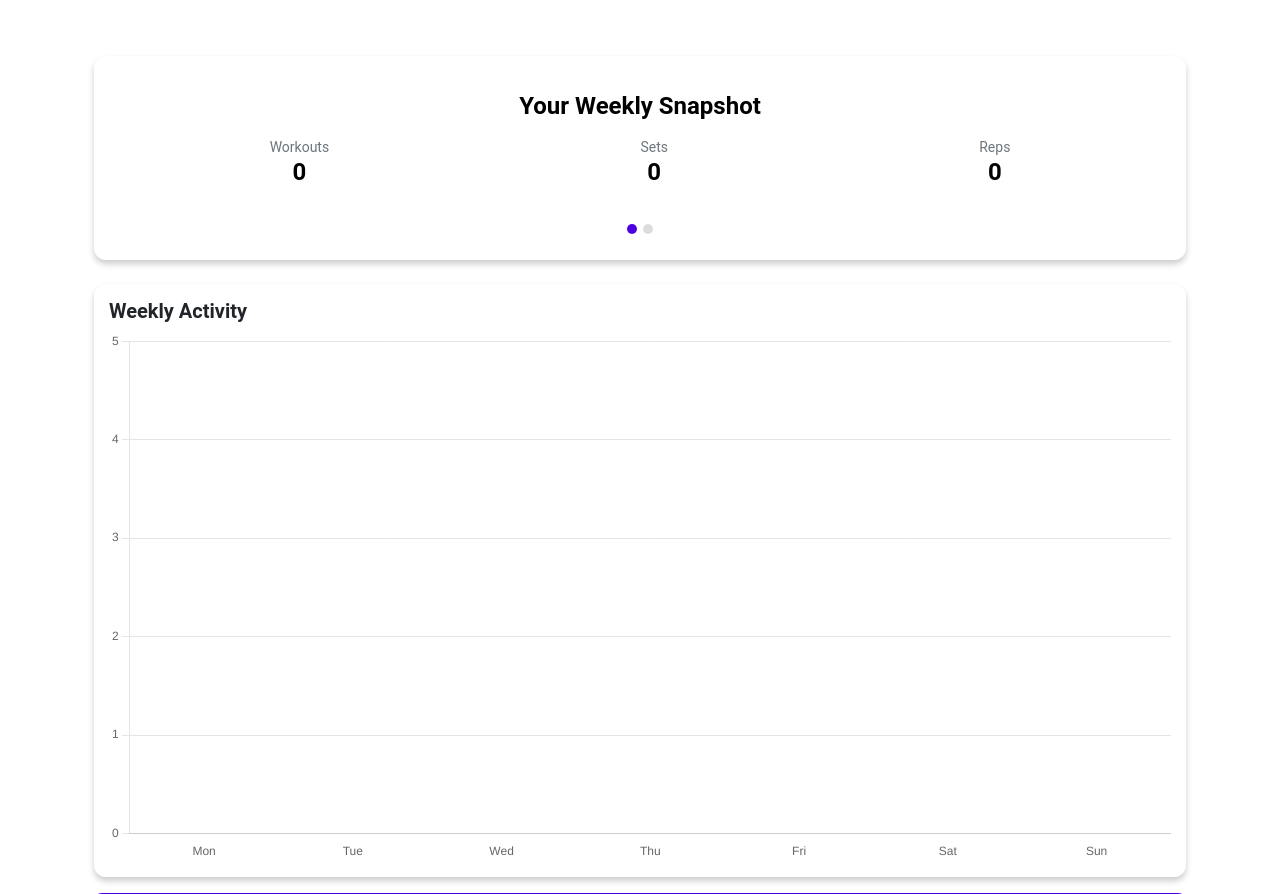
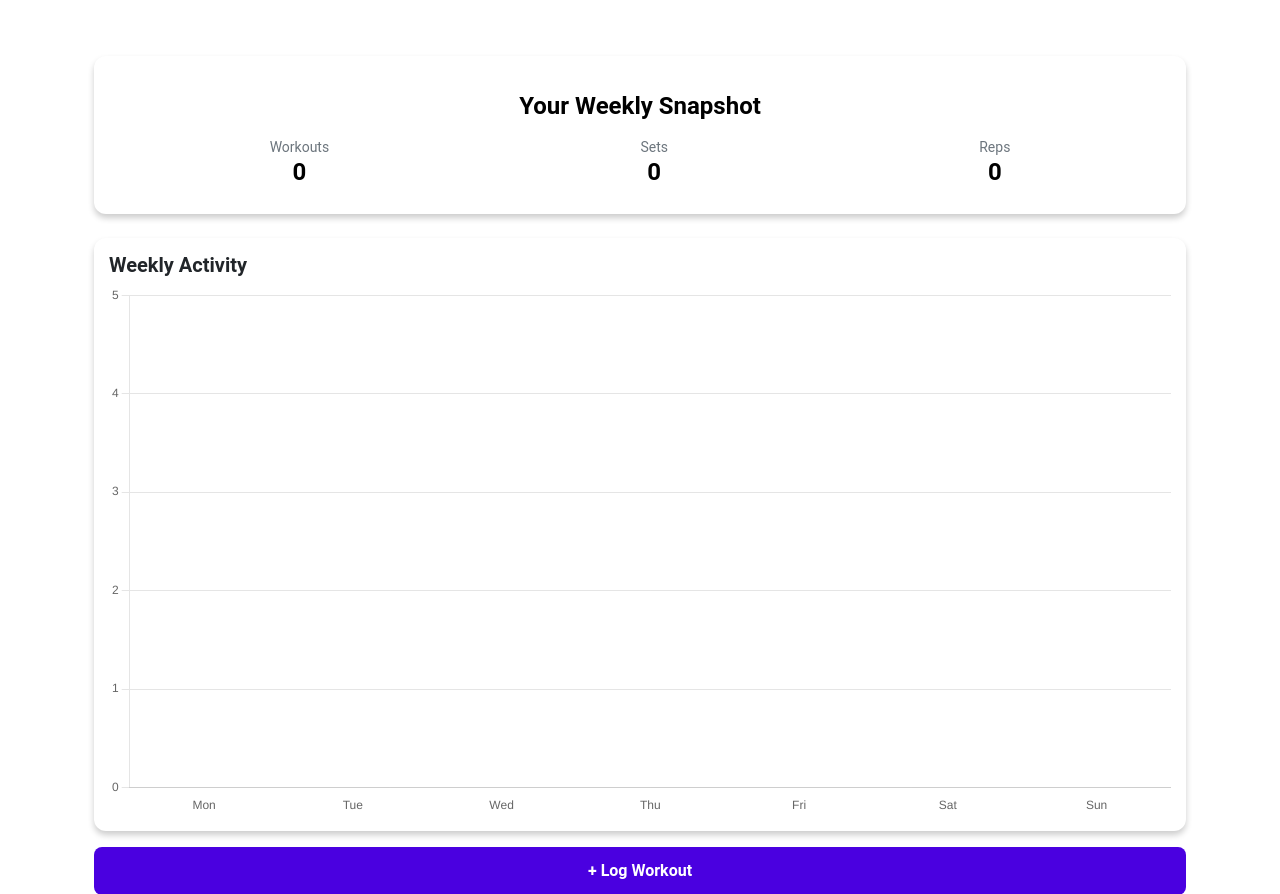
Before and after one commit to Jeoshyung/csci42-gym-app, a Django app: page / in a window 1280 px wide. Shown: the part 117-1011 px from the top of the page. Run offline with Django 5.2, Linux system fonts and the light colour scheme; the visitor is signed in with stand-in values (Sample User, id 1); data that the repository does not hold is empty; some libraries are stand-ins or nearby versions.

```diff
--- a/core/templates/index.html
+++ b/core/templates/index.html
@@ -52,10 +52,10 @@
                 </div>
             </div>
             <!-- Indicators -->
-            <div class="carousel-indicators">
+            <!-- <div class="carousel-indicators">
                 <button type="button" data-bs-target="#dashboardCarousel" data-bs-slide-to="0" class="active" aria-current="true"></button>
                 <button type="button" data-bs-target="#dashboardCarousel" data-bs-slide-to="1"></button>
-            </div>
+            </div> -->
         </div>
 
         <div class="dashboard-card mt-3">
```
